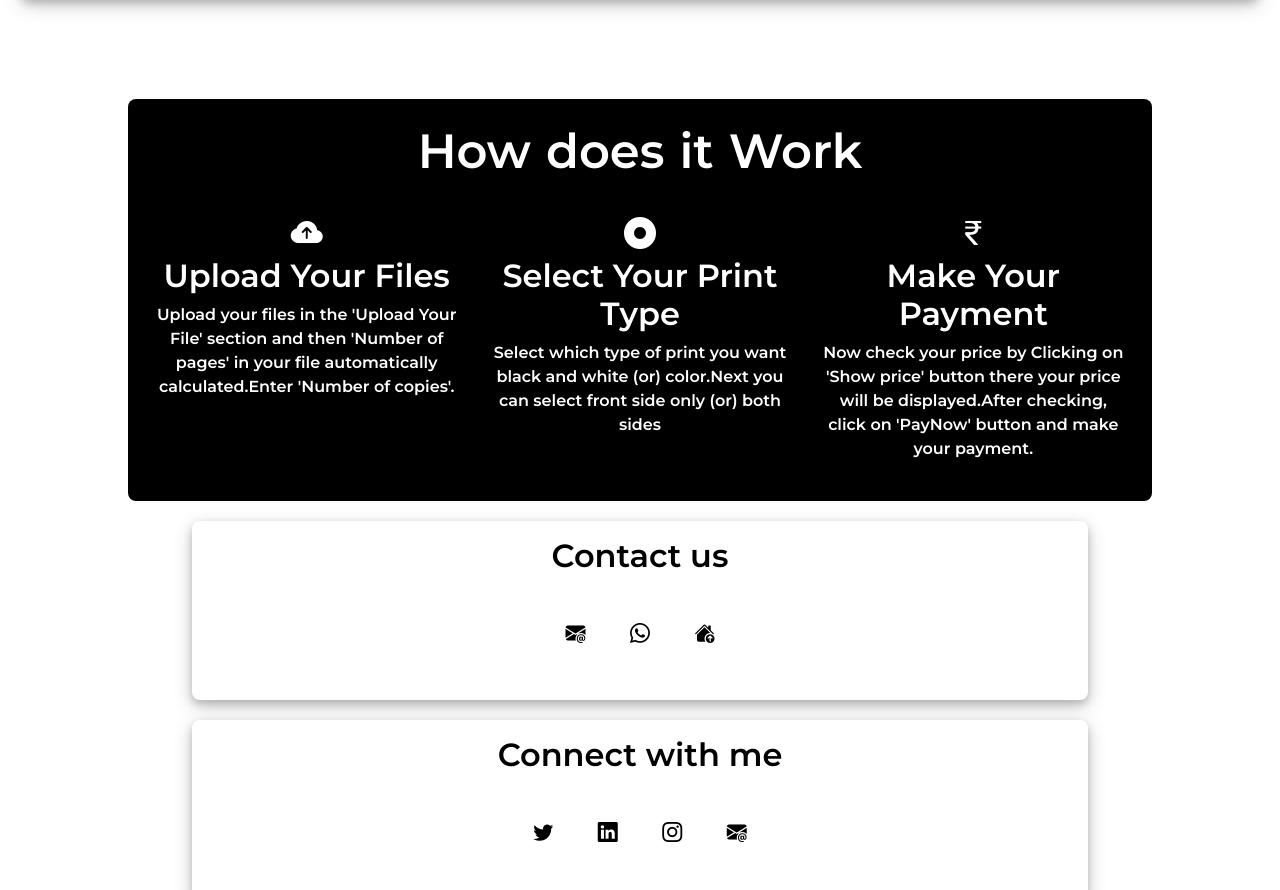
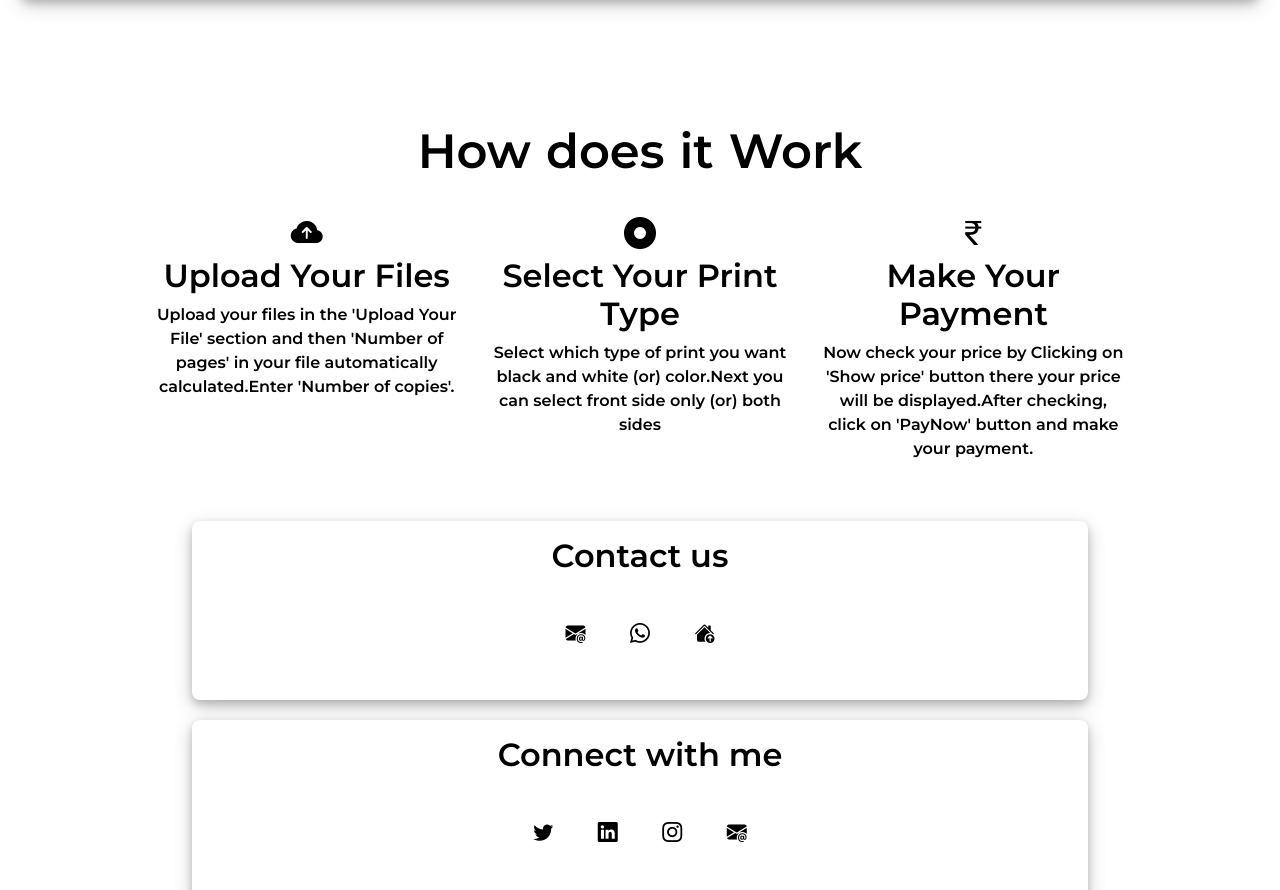
Before and after one commit to Bharathgit5/production, a React (Vite) app: page / in a window 1280 px wide. Shown: the part 1753-2643 px from the top of the page. Built offline with nearby package versions, Linux system fonts and the light colour scheme; no server answers.

Commit message:
bg-change-of-HIW

```diff
--- a/src/index.css
+++ b/src/index.css
@@ -103,8 +103,8 @@ body{
                           padding: 1.5rem;
 
                           margin-top: 5rem;
-                          background-color: #000;
-                          color: white;
+                          background-color: white;
+                          color: #000;
                           border-radius: 0.5rem;
                         }
 
```
